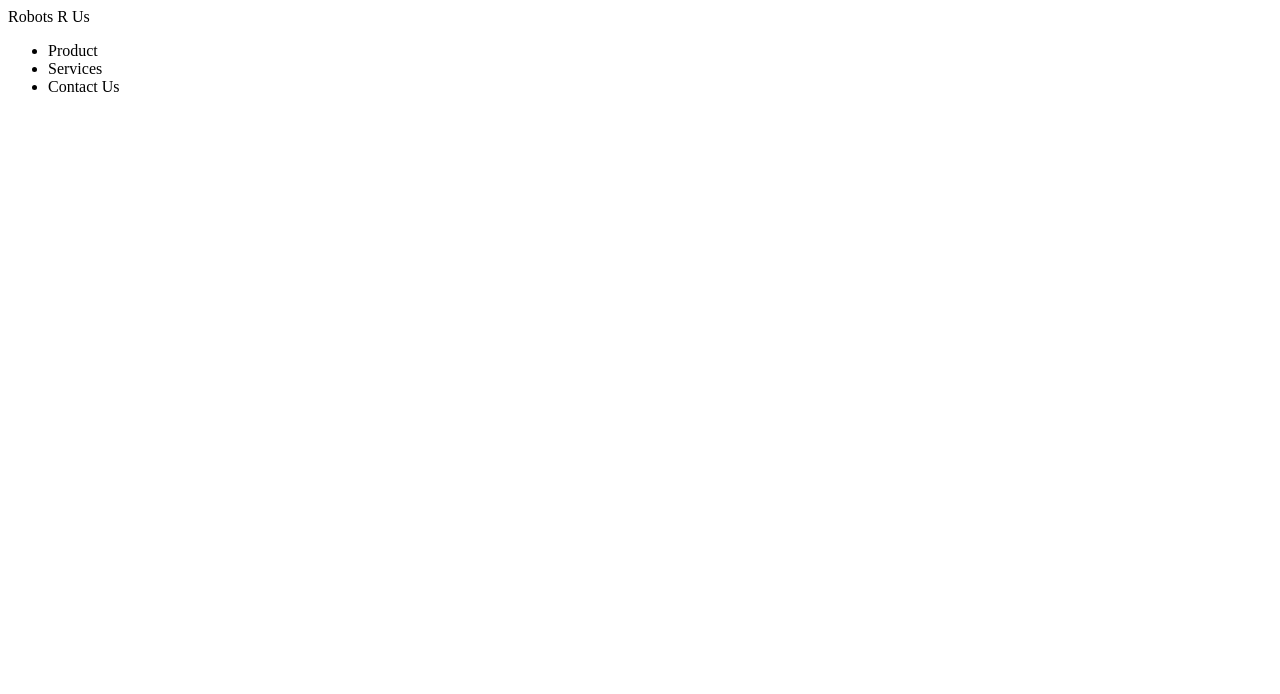
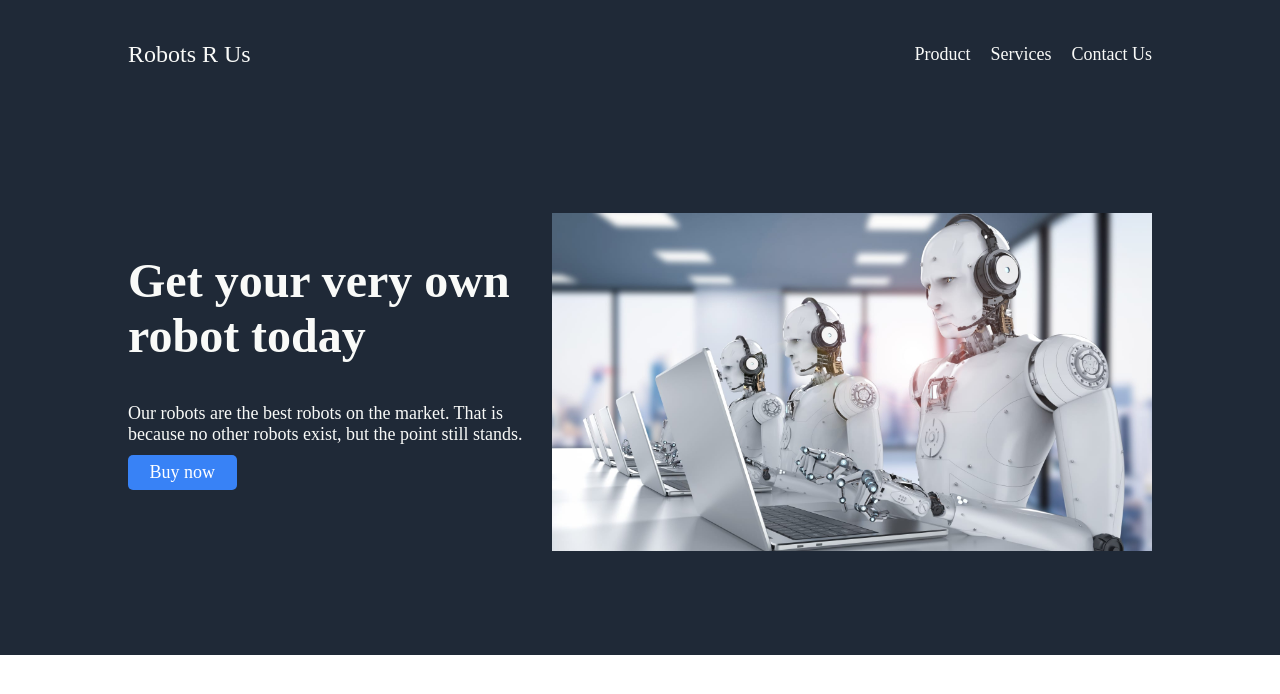
Before and after one commit to ElusiveToaster/landing-page, a plain HTML site: page index.html in a window 1280 px wide. Drawn offline with Linux system fonts and the light colour scheme.

Commit message:
edited index.html and styles.css

```diff
--- a/index.html
+++ b/index.html
@@ -1,19 +1,28 @@
 <!DOCTYPE html>
 <html lang="en">
     <head>
+        <link rel="stylesheet" href="styles.css">
         <meta charset="UFT-8">
         <title>Landing Page</title>
 
     </head>
     <body>
-        <div class="header">
+        <div class="header hero">
             <h>Robots R Us</h>
             <ul>
                 <li><a>Product</a></li>
                 <li><a>Services</a></li>
                 <li><a>Contact Us</a></li>
             </ul>
+        </div>
+        <div class="hero-main hero">
+            <div class="hero-text">
+                <h2>Get your very own robot today</h2>
+                <p>Our robots are the best robots on the market. That is because no other robots exist, but the point still stands.</p>
+                <a href="#" class="buy-button">Buy now</a>
 
+            </div>
+            <img src="./content/robots.jpeg" width="600px">
         </div>
     </body>
     <footer>
--- a/styles.css
+++ b/styles.css
@@ -2,11 +2,14 @@ body {
     margin: 0px;
 }
 
+.hero {
+    background-color: #1F2937;
+    color: #F9FAF8;
+    padding: 20px 10vw;
+}
+
 .header {
-    background-color: #1F2937;
     font-size: 24px;
-    font-weight: extra-bold;
-    color: #F9FAF8;
     display: flex;
     justify-content: space-between;
 
@@ -19,10 +22,42 @@ body {
 }
 
 .header li {
-    padding: 20px;
+    padding-left: 20px;
     font-size: 18px;
 }
 
 .header h {
-    margin: auto 20px;
+    margin: auto 0px;
 }
+
+.hero-main {
+    display: flex;
+    justify-content: space-between;
+    padding: 13vh 10vw;
+}
+
+.hero-main h2 {
+    font-size: 48px;
+    font-weight: extra-bold;
+}
+
+.hero-text {
+    width: 500px;
+}
+
+.hero-main p {
+    font-size: 18px;
+}
+
+.hero-text a {
+    background-color: #3882F6;
+    color: white;
+    text-decoration: none;
+    font-size: 18px;
+    padding: 0.4em 1.2em;
+    border-radius: 5px;
+}
+
+.hero-text a:hover {
+    background-color: #2864c4;
+}
```
Also changed, not shown: content/robots.jpeg (added).
